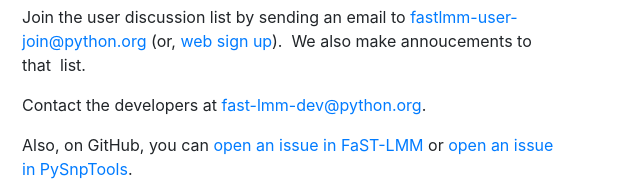
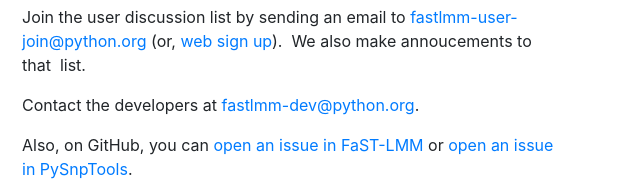
Before and after one commit to heckerma/fastlmm.github.io, a plain HTML site: page index.html in a window 1280 px wide. Shown: the part 1067-1261 px from the top of the page, 633-1273 px from the left. Drawn offline with Linux system fonts and the light colour scheme.

Commit message:
fix email

```diff
--- a/index.html
+++ b/index.html
@@ -53,7 +53,7 @@
         <div class="text-center col-md-6 col-12">
           <h3>Contact</h3>
           <p class="text-left">Join the user discussion list by sending an email to <a href="mailto:fastlmm-user-join@python.org?subject=Subscribe">fastlmm-user-join@python.org</a> (or, <a href="https://mail.python.org/mailman3/lists/fastlmm-user.python.org">web sign up</a>).&nbsp; We also make annoucements to that&nbsp; list.&nbsp;</p>
-<p class="text-justify">Contact the developers at<a href="mailto:fastlmm-dev@python.org"> fast-lmm-dev@python.org</a>.</p>
+<p class="text-justify">Contact the developers at<a href="mailto:fastlmm-dev@python.org"> fastlmm-dev@python.org</a>.</p>
           <p class="text-left">Also, on GitHub, you can <a href="https://github.com/fastlmm/FaST-LMM/issues">open an issue in FaST-LMM</a> or <a href="https://github.com/fastlmm/PySnpTools/issues">open an issue in PySnpTools</a>.</p>
 <div>
         <table class="docutils field-list" frame="void" rules="none">
```
